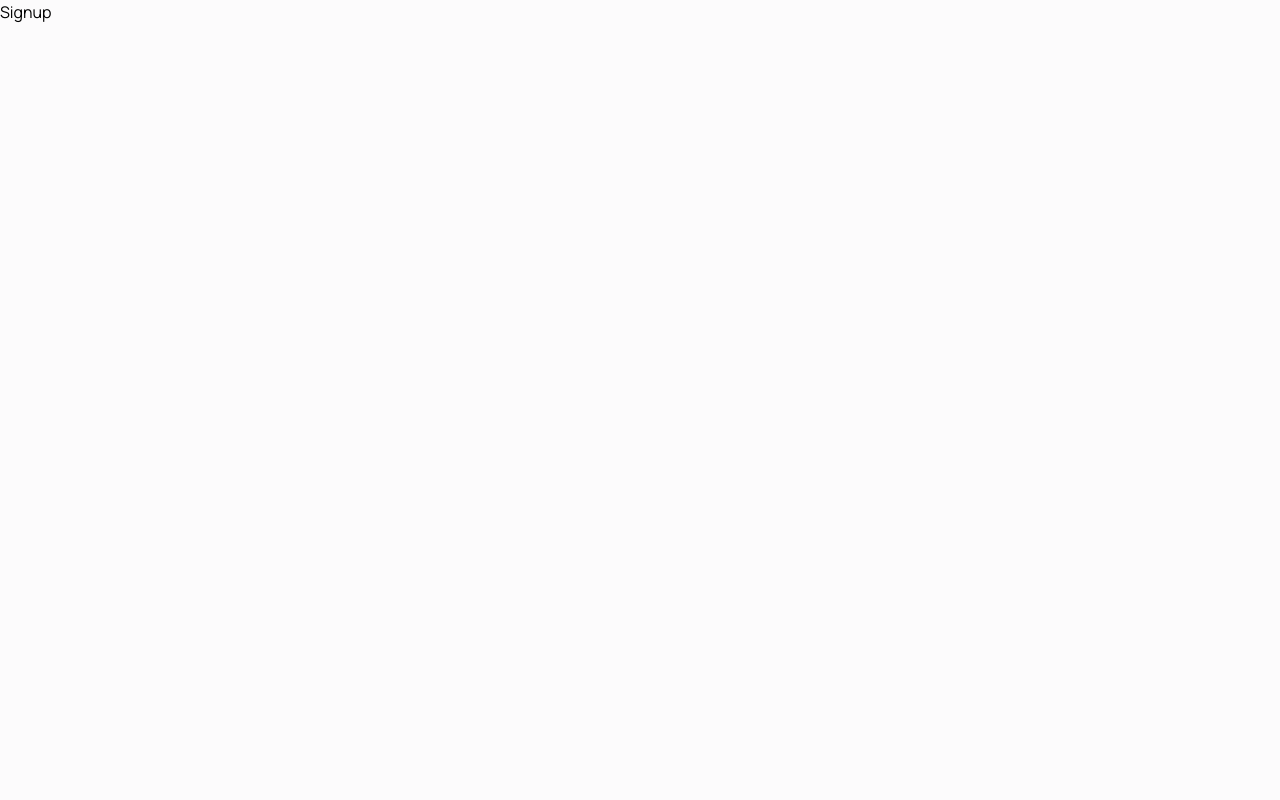
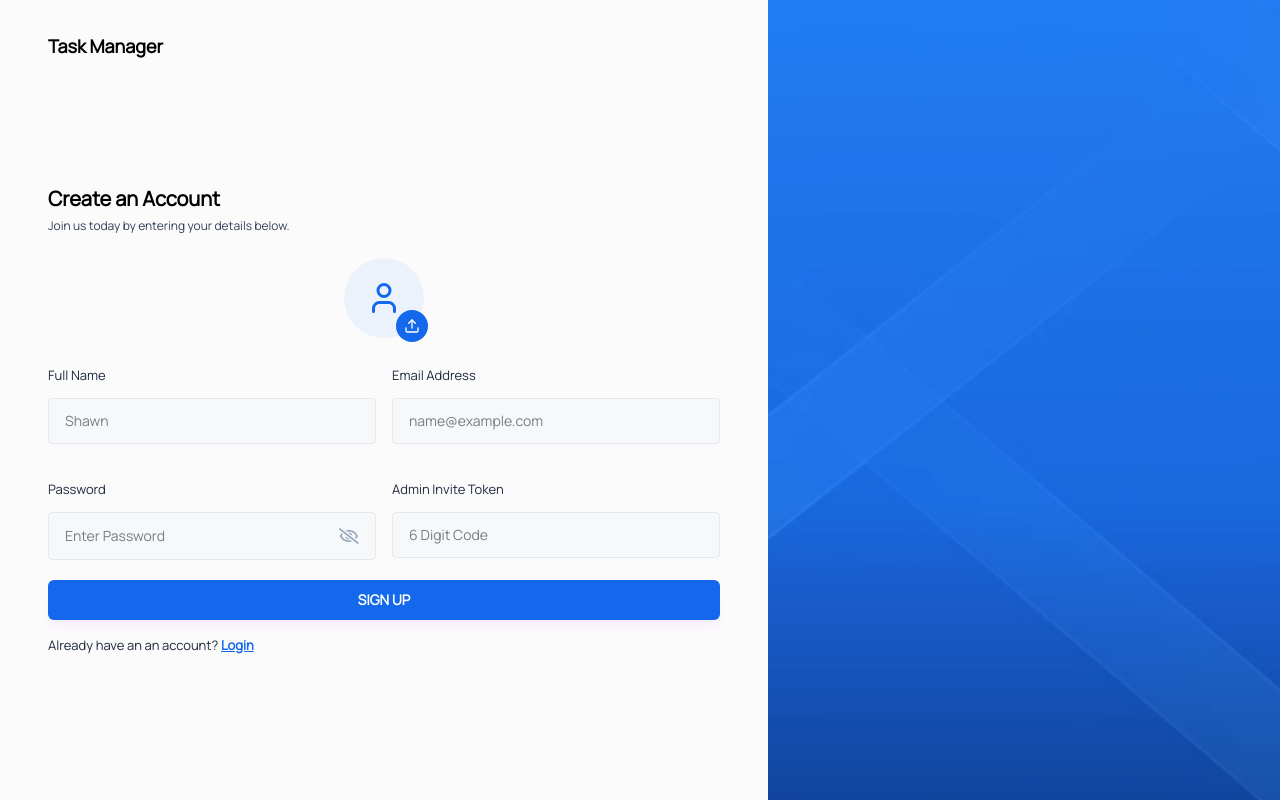
Before and after one commit to Sushant98K/MERN-Stack-Task-Manager, a React (Vite) app in the folder frontend/: page /signup in a window 1280 px wide. Built offline with nearby package versions, Linux system fonts and the light colour scheme.

Commit message:
Created Sig Up form

```diff
--- /dev/null
+++ b/frontend/src/components/Inputs/ProfilePhotoSelector.jsx
@@ -0,0 +1,71 @@
+import React, { useRef, useState } from "react";
+import { LuUser, LuUpload, LuTrash } from "react-icons/lu";
+
+const ProfilePhotoSelector = ({ image, setImage }) => {
+  const inputRef = useRef(null);
+  const [previewUrl, setPreviewUrl] = useState(null);
+
+  const handleImageChange = (event) => {
+    const file = event.target.files[0];
+    if (file) {
+      // Update the image state
+      setImage(file);
+
+      // Genrate preview URL from the file
+      const preview = URL.createObjectURL(file);
+      setPreviewUrl(preview);
+    }
+  };
+
+  const handleRemoveImage = () => {
+    setImage(null);
+    setPreviewUrl(null);
+  };
+
+  const onChooseFile = () => {
+    inputRef.current.click();
+  };
+
+  return (
+    <div className="flex justify-center mb-6">
+      <input
+        type="file"
+        accept="image/*"
+        ref={inputRef}
+        onChange={handleImageChange}
+        className="hidden"
+      />
+
+      {!image ? (
+        <div className="w-20 h-20 flex items-center justify-center bg-blue-100/50 rounded-full relative cursor-pointer">
+          <LuUser className="text-4xl text-primary" />
+
+          <button
+            type="button"
+            className="w-8 h-8 flex items-center justify-center bg-primary text-white rounded-full absolute -bottom-1 -right-1 cursor-pointer"
+            onClick={onChooseFile}
+          >
+            <LuUpload />
+          </button>
+        </div>
+      ) : (
+        <div className="relative">
+          <img
+            src={previewUrl}
+            alt="profile photo"
+            className="w-20 h-20 rounded-full object-cover"
+          />
+          <button
+            type="button"
+            className="w-8 h-8 flex items-center justify-center bg-red-500 text-white rounded-full absolute -bottom-1 -right-1"
+            onClick={handleRemoveImage}
+          >
+            <LuTrash />
+          </button>
+        </div>
+      )}
+    </div>
+  );
+};
+
+export default ProfilePhotoSelector;
--- a/frontend/src/pages/Auth/Signup.jsx
+++ b/frontend/src/pages/Auth/Signup.jsx
@@ -1,9 +1,104 @@
-import React from 'react'
+import React, { useState } from 'react'
+import AuthLayout from "../../components/Layouts/AuthLayout";
+import { validateEmail } from '../../utils/helper';
+import ProfilePhotoSelector from '../../components/Inputs/ProfilePhotoSelector';
+import Input from '../../components/Inputs/Input';
+import { Link } from 'react-router-dom';
 
 const Signup = () => {
+
+  const [profilePic, setProfilePic] = useState(null);
+  const [fullName, setFullName] = useState("");
+  const [email, setEmail] = useState("");
+  const [password, setPassword] = useState("");
+  const [adminInviteToken, setAdminInviteToken] = useState("");
+
+  const [error, setError] = useState(null);
+
+  // Handle SignUp Form submit
+    const handleSignUp = async (e) => {
+      e.preventDefault();
+
+      if (!fullName) {
+        setError("Please enter full name.");
+        return;
+      }
+
+      if (!validateEmail(email)) {
+        setError("Please enter a valid email address.");
+        return;
+      }
+
+      if (!password) {
+        setError("Please enter the password");
+        return;
+      }
+
+      setError("");
+
+      // SignUp API Call
+    };
+
   return (
-    <div>Signup</div>
-  )
+    <AuthLayout>
+      <div className="lg:w-[100%] h-auto md:h-full mt-10 md:mt-0 flex flex-col justify-center">
+        <h3 className="text-xl font-semibold text-black">Create an Account</h3>
+        <p className="text-xs text-slate-700 mt-[5px] mb-6">
+          Join us today by entering your details below.
+        </p>
+
+        <form onSubmit={handleSignUp}>
+          <ProfilePhotoSelector image={profilePic} setImage={setProfilePic} />
+
+          <div className="grid grid-cols-1 md:grid-cols-2 gap-4">
+            <Input
+              value={fullName}
+              onChange={({ target }) => setFullName(target.value)}
+              label="Full Name"
+              placeholder="Shawn"
+              type="text"
+            />
+
+            <Input
+              value={email}
+              onChange={({ target }) => setEmail(target.value)}
+              label="Email Address"
+              placeholder="name@example.com"
+              type="text"
+            />
+
+            <Input
+              value={password}
+              onChange={({ target }) => setPassword(target.value)}
+              label="Password"
+              placeholder="Enter Password"
+              type="password"
+            />
+
+            <Input
+              value={adminInviteToken}
+              onChange={({ target }) => setAdminInviteToken(target.value)}
+              label="Admin Invite Token"
+              placeholder="6 Digit Code"
+              type="text"
+            />
+          </div>
+          {error && <p className="text-red-500 text-xs pb-2.5">{error}</p>}
+
+          <button type="submit" className="btn-primary">
+            SIGN UP
+          </button>
+
+          <p className="text-[13px] text-slate-800 mt-3">
+            Already have an an account?{" "}
+            <Link className="font-bold text-primary underline" to="/login">
+              Login
+            </Link>
+          </p>
+        </form>
+      </div>
+    </AuthLayout>
+  );
 }
 
 export default Signup
```
